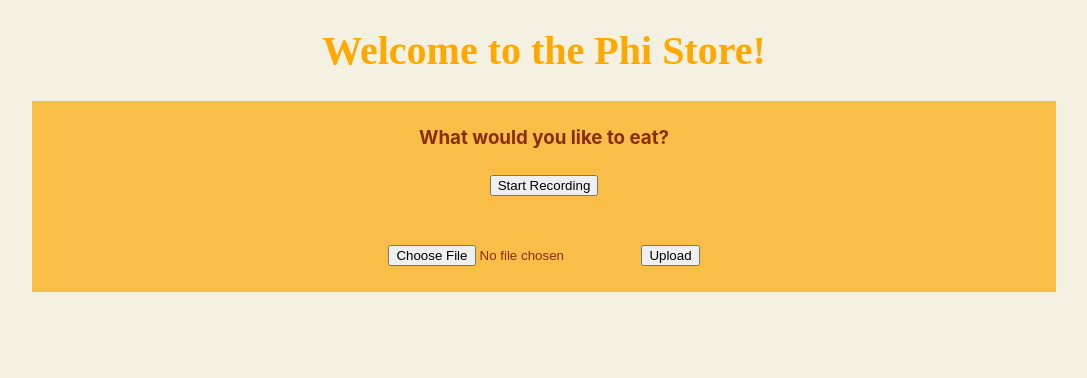
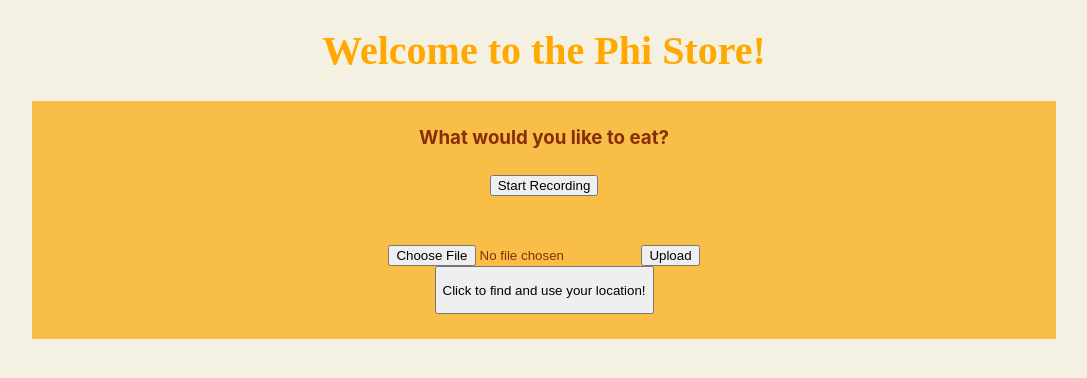
Before and after one commit to ReeseHatfield/CEG-7370-Project, a React (Create React App) app in the folder phi-frontend/: page / in a window 1280 px wide. Shown: the top 378 px of the page, without its empty margins (96-1183 px from the left). Built offline with nearby package versions, Linux system fonts and the light colour scheme; no server answers.

Commit message:
location reader from jinhos code

```diff
--- a/phi-frontend/src/App.js
+++ b/phi-frontend/src/App.js
@@ -1,6 +1,7 @@
 import './App.css';
 import AudioUploader from './AudioUploader/AudioUploader';
 import AudioRecorder from './AudioRecorder/AudioRecorder';
+import LocationReader from './LocationReader/LocationReader';
 
 function App() {
   return (
@@ -11,6 +12,7 @@ function App() {
         What would you like to eat? <br/><br/>
         <AudioRecorder /> <br/><br/>
         <AudioUploader />
+        <LocationReader />
       </h3>
       {/* TODO1: how to translate audio input to an audio file */}
       {/* TODO2: need a separate page for order? e.g. phi-store.com/order */}
--- /dev/null
+++ b/phi-frontend/src/LocationReader/LocationReader.js
@@ -0,0 +1,25 @@
+import React, { useState } from 'react';
+
+export default function AudioUploader() {
+
+    const [location, setLocation] = useState("");
+
+    const findLocation = () => {
+        fetch('https://ipapi.co/json/')
+        .then((res) => res.json())
+        .then((data) => {
+            console.log(data.city, data.region, data.country_name);
+            setLocation(`${data.city}, ${data.region}, ${data.country_name}`)
+        })
+        .catch(function(error) {
+            console.log(error);
+        });
+    }
+
+    return(
+        <button onClick={findLocation()} >
+            {location ? <p> {location} </p>: <p> Click to find and use your location! </p> }
+        </button>
+
+    )
+}
```
